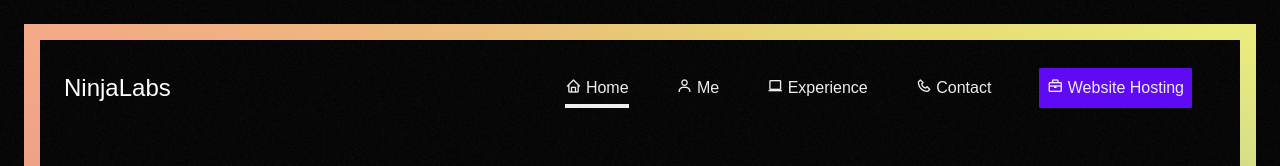
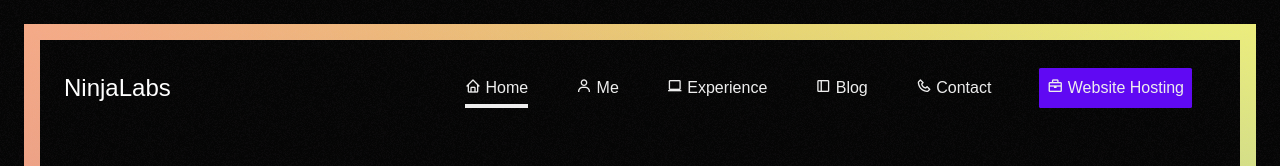
Before and after one commit to NinjaLabs-Dev/ninjalabs, a Vue app: page / in a window 1280 px wide. Shown: the top 166 px of the page. Built offline with nearby package versions, Linux system fonts and the light colour scheme; a web font is replaced by a local one; what @lottiefiles/vue-lottie-player, v-tooltip would draw is missing.

Commit message:
feat(Nav): add blog

```diff
--- a/src/App.vue
+++ b/src/App.vue
@@ -33,6 +33,11 @@
 							<i class='bx bx-laptop' ></i>
 							Experience
 						</router-link>
+
+						<a href="https://blog.ninjalabs.dev" class="item">
+							<i class='bx bx-dock-left' ></i>
+							Blog
+						</a>
 
 						<router-link to="/contact" class="item">
 							<i class='bx bx-phone' ></i>
```
